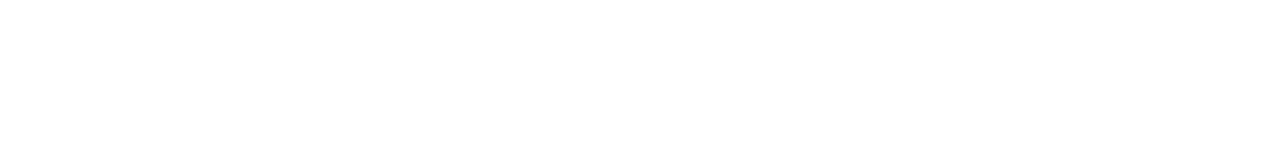
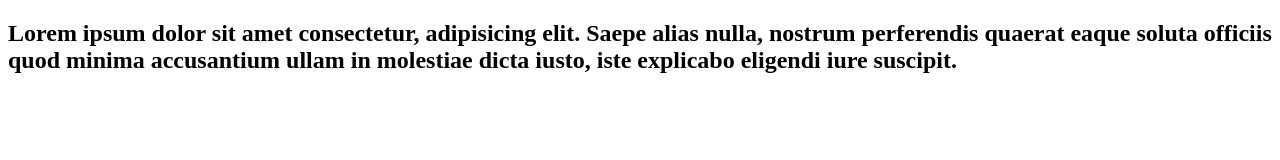
Before and after one commit to sadeghsaber/PageMe, a plain HTML site: page index.html in a window 1280 px wide. Drawn offline with Linux system fonts and the light colour scheme.

Commit message:
commit header
h2 add to header

```diff
--- a/index.html
+++ b/index.html
@@ -6,6 +6,14 @@
     <title>App</title>
 </head>
 <body>
+    <header>
+        <nav>
 
+
+        </nav>
+        <section>
+            <h2>Lorem ipsum dolor sit amet consectetur, adipisicing elit. Saepe alias nulla, nostrum perferendis quaerat eaque soluta officiis quod minima accusantium ullam in molestiae dicta iusto, iste explicabo eligendi iure suscipit.</h2>
+        </section>
+    </header>
 </body>
 </html>
```
